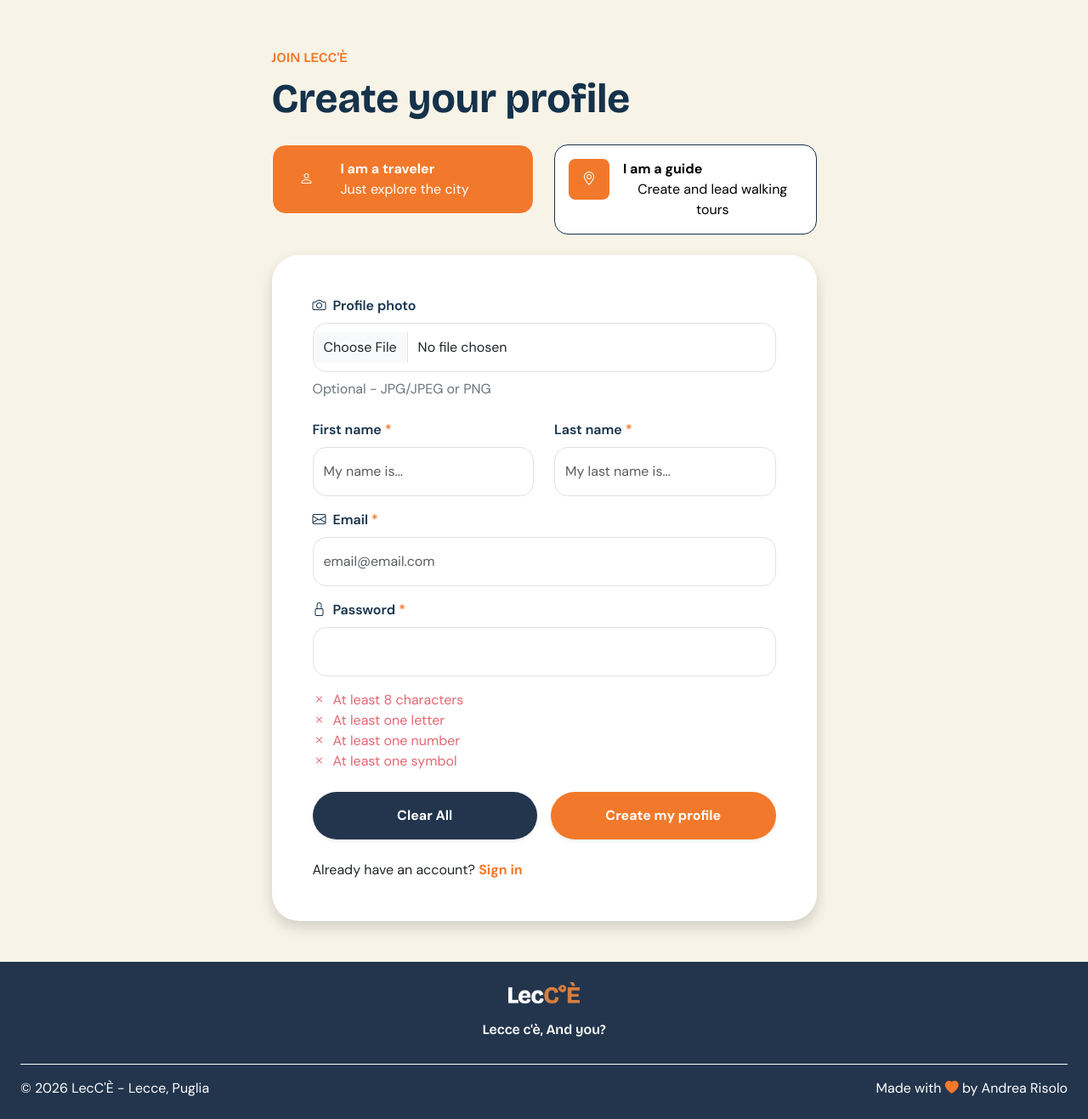
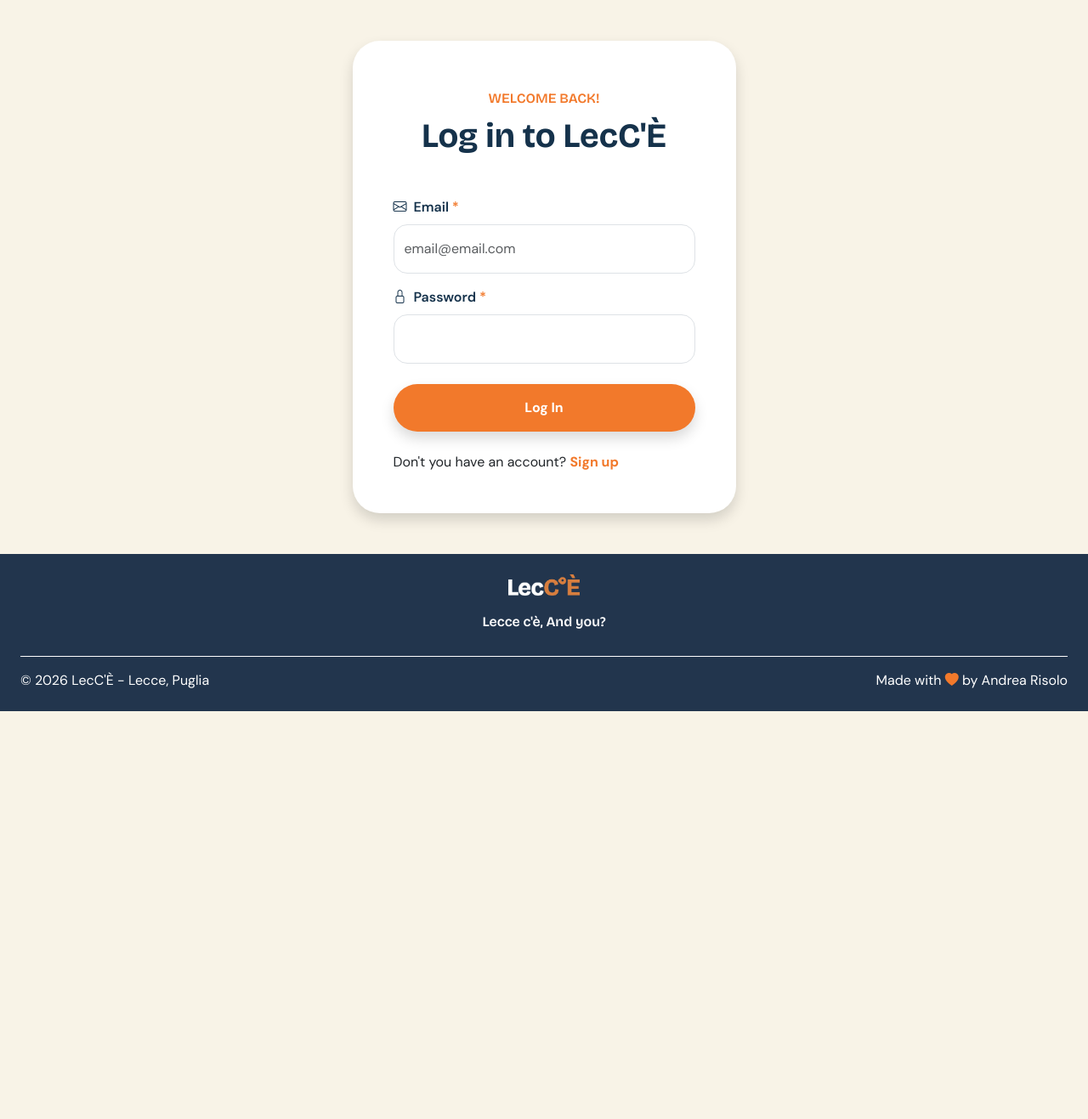
Before and after one commit to NotNandRea/lec-ce, a Flask app: page /login in a window 1280 px wide. Shown: the part 59-1376 px from the top of the page at 85% size. After the commit the page ends 896 px from the top, so only its background shows below. Run offline with Flask 3, Linux system fonts and the light colour scheme.

Commit message:
Feat: implement login.html page

```diff
--- a/app.py
+++ b/app.py
@@ -163,4 +163,4 @@ def register():
 
 @app.route("/login")
 def login():
-    return render_template("register.html")
+    return render_template("login.html")
--- a/templates/base.html
+++ b/templates/base.html
@@ -30,7 +30,7 @@
                         alt="LecCÈ Logo">
                 </a>
                 <div>
-                    <button class="btn lecce-btn lecce-primary-background" href="{{ url_for('login') }}">Log In</button>
+                    <a class="btn lecce-btn lecce-primary-background" href="{{ url_for('login') }}">Log In</a>
                     <a class="btn lecce-btn lecce-secondary-background" href="{{ url_for('register') }}">Sign Up</a>
                 </div>
             </div>
--- /dev/null
+++ b/templates/login.html
@@ -0,0 +1,72 @@
+{% extends "base.html" %}
+
+{% block title %}Login{% endblock %}
+
+{% block content %}
+<main class="mx-4 my-5">
+
+    <section>
+        <div class="container">
+
+            <div class="row justify-content-center">
+                <div class="col-5">
+
+                    <div class="bg-white rounded-5 shadow p-5">
+
+                        <div class="text-center mb-5">
+                            <p class="lecce-text-impact lecce-primary-color my-2 fs-6 fw-semibold">
+                                WELCOME BACK!
+                            </p>
+
+                            <h1 class="display-6 fw-bold lecce-text-impact lecce-secondary-color">
+                                Log in to LecC'È
+                            </h1>
+
+                        </div>
+
+                        <form method="POST" action="{{ url_for('login_post') }}">
+
+                            <div class="mt-3">
+                                <label for="email" class="form-label fw-semibold lecce-secondary-color">
+                                    <i class="bi bi-envelope me-1"></i>
+                                    Email <span class="lecce-primary-color">*</span>
+                                </label>
+
+                                <input type="email" class="form-control rounded-4 py-3" id="email" name="email"
+                                    placeholder="email@email.com" required>
+                            </div>
+
+                            <div class="mt-3">
+                                <label for="password" class="form-label fw-semibold lecce-secondary-color">
+                                    <i class="bi bi-lock me-1"></i>
+                                    Password <span class="lecce-primary-color">*</span>
+                                </label>
+
+                                <input type="password" class="form-control rounded-4 py-3" id="password" name="password"
+                                    required>
+                            </div>
+
+                            <button type="submit"
+                                class="btn lecce-btn lecce-primary-background py-3 mt-4 fw-bold shadow w-100">
+                                Log In
+                            </button>
+
+                            <p class="fs-6 mt-4 mb-0">
+                                Don't you have an account?
+                                <a href="{{ url_for('register') }}"
+                                    class="lecce-primary-color fw-bold text-decoration-none">
+                                    Sign up
+                                </a>
+                            </p>
+                        </form>
+
+                    </div>
+
+                </div>
+            </div>
+
+        </div>
+    </section>
+
+</main>
+{% endblock %}
--- a/templates/register.html
+++ b/templates/register.html
@@ -201,13 +201,13 @@
                                 </div>
                             </div>
 
-                            <div class="d-flex justify-content-between gap-3">
+                            <div class="d-flex justify-content-between gap-3 mt-4">
                                 <button type="reset"
-                                    class="btn lecce-btn lecce-secondary-background py-3 mt-4 fw-bold shadow-sm w-100">
+                                    class="btn lecce-btn lecce-secondary-background py-3fw-bold shadow-sm w-100">
                                     Clear All
                                 </button>
                                 <button type="submit"
-                                    class="btn lecce-btn lecce-primary-background py-3 mt-4 fw-bold shadow-sm w-100">
+                                    class="btn lecce-btn lecce-primary-background py-3 fw-bold shadow-sm w-100">
                                     Create my profile
                                 </button>
                             </div>
```
